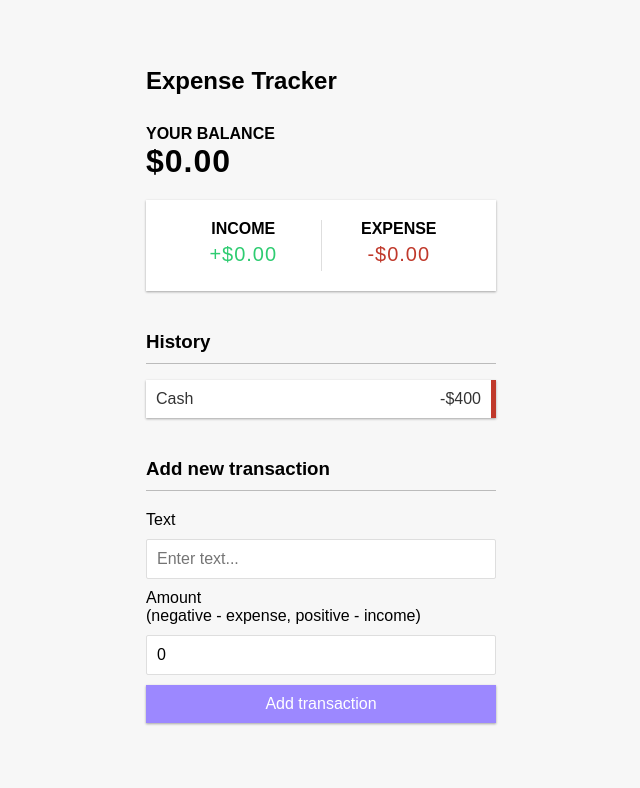
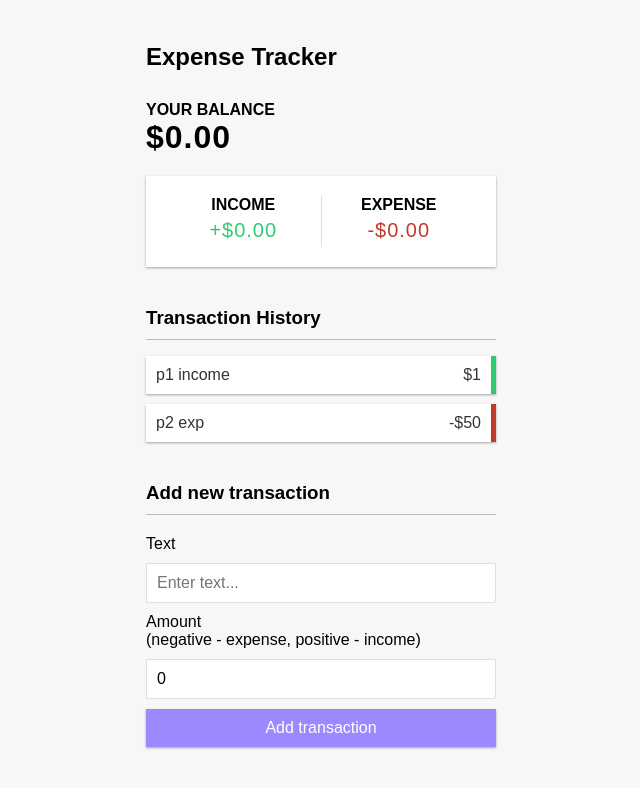
Before and after one commit to shamaz332/Budget-Tracker, a React (Create React App) app: page / in a window 1280 px wide. Shown: the top 788 px of the page, without its empty margins (319-959 px from the left). Built offline with nearby package versions, Linux system fonts and the light colour scheme; the HTML template or start-up script is replaced by a standard one; a web font is replaced by a local one.

Commit message:
connect with Global state

```diff
--- a/src/App.js
+++ b/src/App.js
@@ -1,10 +1,16 @@
 import React from 'react';
-import {Header,Balance,IncomeExpense,TransSectionList,AddTranSection} from "./components/rapperAll/index";
+import {Header} from "./components/Header/Header"
+import {Balance} from "./components/Balance/Balance"
+import {IncomeExpense} from "./components/IncomeExpense/IncomeExpense"
+import {TransSectionList} from "./components/TransSectionList/TransSectionList"
+import {AddTranSection} from "./components/addTranSection/addTranSection"
+import {GlobalProvider} from "./components/context/GlobalState"
 import './components/styles/GlobalStyles.css';
 
 function App() {
+  console.log("helo")
   return (
-<div>
+<GlobalProvider>
   <Header/>
   <div className="container">
     <Balance/>
@@ -12,7 +18,7 @@ function App() {
     <TransSectionList/>
     <AddTranSection/>
   </div>
-</div>
+</GlobalProvider>
   );
 }
 
--- a/src/components/Balance/Balance.js
+++ b/src/components/Balance/Balance.js
@@ -1,16 +1,11 @@
-import React from 'react';
+import React from "react";
 // import "../styles/GlobalStyles.css";
 
-const Balance = ()=> {
-    return (
-        <div>
-<h4>Your Balance</h4>
-<h1 id="balance">$0.00</h1>
-</div>
-
-
-
-    );
-}
-
-export default Balance;
+export const Balance = () => {
+  return (
+    <div>
+      <h4>Your Balance</h4>
+      <h1>$0.00</h1>
+    </div>
+  );
+};
--- a/src/components/Header/Header.js
+++ b/src/components/Header/Header.js
@@ -1,13 +1,8 @@
-import React from 'react';
-const Header = ()=> {
-    return (
-        <div>
-<h2>Expense Tracker</h2>
-</div>
-
-
-
-    );
-}
-
-export default Header;
+import React from "react";
+export const Header = () => {
+  return (
+    <div>
+      <h2>Expense Tracker</h2>
+    </div>
+  );
+};
--- a/src/components/IncomeExpense/IncomeExpense.js
+++ b/src/components/IncomeExpense/IncomeExpense.js
@@ -1,6 +1,6 @@
 import React from 'react';
 
-const IncomeExpense = () => {
+export const IncomeExpense = () => {
         return(
             <div className="income-container">
             <div>
@@ -15,5 +15,3 @@ const IncomeExpense = () => {
 
         )
         };
-
-export default IncomeExpense;
--- a/src/components/TransSectionList/TransSectionList.js
+++ b/src/components/TransSectionList/TransSectionList.js
@@ -1,20 +1,26 @@
-import React from 'react';
-const TransSectionList = ()=> {
-    return (
-        <div>
+import React, { useContext } from 'react';
+// import { Transaction } from './Trans';
 
-<h3>History</h3>
-      <ul className="list">
-        <li className="minus">
-          Cash <span>-$400</span><button className="delete-btn">x</button>
-        </li>
-      </ul>
+import { GlobalContext } from '../context/GlobalState';
 
+export const TransSectionList = () => {
+  const { transactions } = useContext(GlobalContext);
+
+  return (
+<div>
+  <h3>Transaction History</h3>
+  <ul className="list">
+<li className="plus">
+p1 income
+<span>$1</span>
+<button className="delete-btn">X</button>
+</li>
+<li className="minus">
+p2 exp
+<span>-$50</span>
+<button className="delete-btn">X</button>
+</li>
+  </ul>
 </div>
-
-
-
-    );
+  )
 }
-
-export default TransSectionList;
--- a/src/components/addTranSection/addTranSection.js
+++ b/src/components/addTranSection/addTranSection.js
@@ -1,6 +1,6 @@
 import React,{useState} from "react";
 
-const AddTranSection = () => {
+export const AddTranSection = () => {
 
     const [text,setText] = useState("");
     const [amount,setAmount] = useState(0)
@@ -8,7 +8,7 @@ const AddTranSection = () => {
   return (
     <div>
       <h3>Add new transaction</h3>
-      <form id="form">
+      <form>
         <div className="form-control">
           <label htmlFor="text">Text</label>
           <input type="text" value={text} onChange={(e)=>setText(e.target.value)} placeholder="Enter text..." />
@@ -25,5 +25,3 @@ const AddTranSection = () => {
     </div>
   );
 };
-
-export default AddTranSection;
--- /dev/null
+++ b/src/components/context/GlobalState.js
@@ -0,0 +1,21 @@
+import React, { createContext, useReducer } from "react";
+import Reducer from "./Reducer";
+
+const initialState = {
+  transactions: [
+    { id: 1, text: "flower", amount: -30 },
+    { id: 2, text: "profit", amount: 300 },
+  ],
+};
+
+export const GlobalContext = createContext(initialState);
+
+export const GlobalProvider = ({ children }) => {
+  const [state, dispatch] = useReducer(Reducer, initialState);
+
+  return (
+    <GlobalContext.Provider value={{ transactions: state.transections }}>
+      {children}
+    </GlobalContext.Provider>
+  );
+};
--- /dev/null
+++ b/src/components/context/Reducer.js
@@ -0,0 +1,6 @@
+export default (state, action) => {
+  switch (action.type) {
+    default:
+      return state;
+  }
+};
--- a/src/components/rapperAll/index.js
+++ /dev/null
@@ -1,5 +0,0 @@
-export {default as Header} from "../Header/Header"
-export {default as Balance} from "../Balance/Balance"
-export {default as IncomeExpense} from "../IncomeExpense/IncomeExpense"
-export {default as TransSectionList} from "../TransSectionList/TransSectionList"
-export {default as AddTranSection} from "../addTranSection/addTranSection"
```
